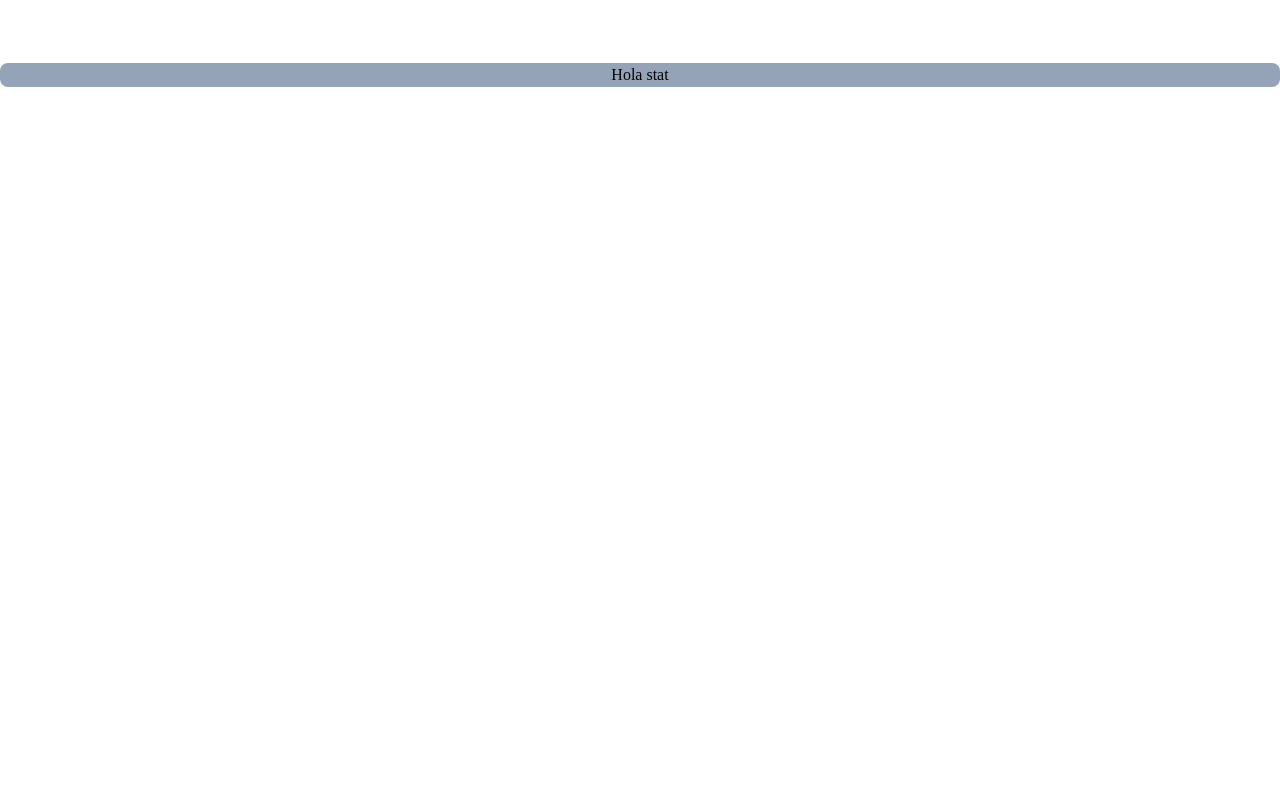
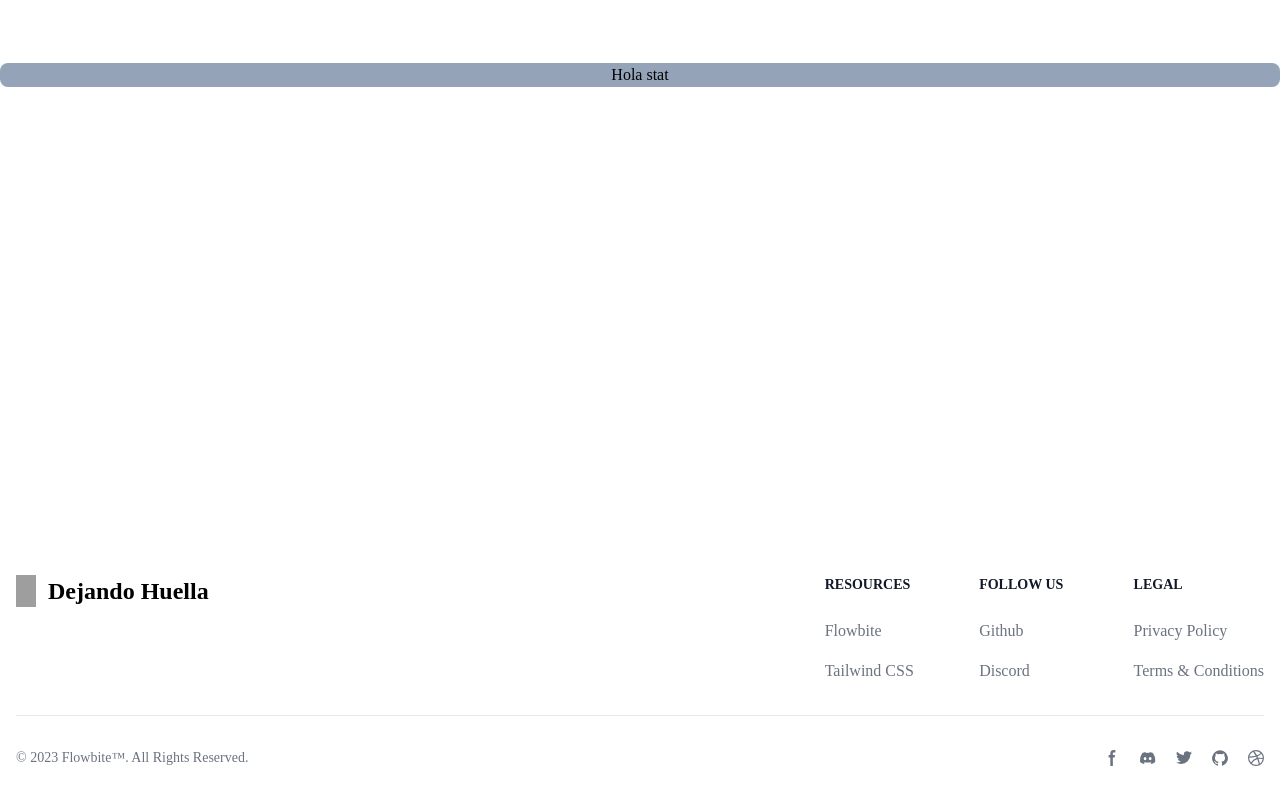
Before and after one commit to Tongother/dejando-huella, a Next.js app: page / in a window 1280 px wide. Shown: the part 1577-2377 px from the top of the page. Before the commit the page ends 2120 px from the top, so only its background shows below. Built offline with nearby package versions, Linux system fonts and the light colour scheme; grey boxes are pictures that could not be loaded; a web font is replaced by a local one.

Commit message:
Some changes CEAH

```diff
--- /dev/null
+++ b/src/app/components/footer/Footer.tsx
@@ -0,0 +1,194 @@
+import React from "react";
+import Link from "next/link";
+import Image from "next/image";
+
+const Footer = () => {
+  return (
+    <>
+      <footer className="bg-white dark:bg-gray-900">
+        <div className="mx-auto w-full max-w-screen-xl p-4 py-6 lg:py-8">
+          <div className="md:flex md:justify-between">
+            <div className="mb-6 md:mb-0">
+              <a href="https://flowbite.com/" className="flex items-center">
+                <Image src="/public/logo_sin_fondo.png" className="h-8 me-3" alt="FlowBite Logo" width={20} height={20}/>
+                <span className="self-center text-2xl font-semibold whitespace-nowrap dark:text-white">
+                  Dejando Huella
+                </span>
+              </a>
+            </div>
+            <div className="grid grid-cols-2 gap-8 sm:gap-6 sm:grid-cols-3">
+            <div>
+                <h2 className="mb-6 text-sm font-semibold text-gray-900 uppercase dark:text-white">
+                  Resources
+                </h2>
+                <ul className="text-gray-500 dark:text-gray-400 font-medium">
+                  <li className="mb-4">
+                    <Link
+                      href="https://flowbite.com/"
+                      className="hover:underline"
+                    >
+                      Flowbite
+                    </Link>
+                  </li>
+                  <li>
+                    <Link
+                      href="https://tailwindcss.com/"
+                      className="hover:underline"
+                    >
+                      Tailwind CSS
+                    </Link>
+                  </li>
+                </ul>
+              </div>
+              <div>
+                <h2 className="mb-6 text-sm font-semibold text-gray-900 uppercase dark:text-white">
+                  Follow us
+                </h2>
+                <ul className="text-gray-500 dark:text-gray-400 font-medium">
+                  <li className="mb-4">
+                    <a
+                      href="https://github.com/themesberg/flowbite"
+                      className="hover:underline "
+                    >
+                      Github
+                    </a>
+                  </li>
+                  <li>
+                    <a
+                      href="https://discord.gg/4eeurUVvTy"
+                      className="hover:underline"
+                    >
+                      Discord
+                    </a>
+                  </li>
+                </ul>
+              </div>
+              <div>
+                <h2 className="mb-6 text-sm font-semibold text-gray-900 uppercase dark:text-white">
+                  Legal
+                </h2>
+                <ul className="text-gray-500 dark:text-gray-400 font-medium">
+                  <li className="mb-4">
+                    <a href="#" className="hover:underline">
+                      Privacy Policy
+                    </a>
+                  </li>
+                  <li>
+                    <Link href="#" className="hover:underline">
+                      Terms &amp; Conditions
+                    </Link>
+                  </li>
+                </ul>
+              </div>
+            </div>
+          </div>
+          <hr className="my-6 border-gray-200 sm:mx-auto dark:border-gray-700 lg:my-8" />
+          <div className="sm:flex sm:items-center sm:justify-between">
+            <span className="text-sm text-gray-500 sm:text-center dark:text-gray-400">
+              © 2023{" "}
+              <a href="https://flowbite.com/" className="hover:underline">
+                Flowbite™
+              </a>
+              . All Rights Reserved.
+            </span>
+            <div className="flex mt-4 sm:justify-center sm:mt-0">
+              <Link
+                href="#"
+                className="text-gray-500 hover:text-gray-900 dark:hover:text-white"
+              >
+                <svg
+                  className="w-4 h-4"
+                  aria-hidden="true"
+                  xmlns="http://www.w3.org/2000/svg"
+                  fill="currentColor"
+                  viewBox="0 0 8 19"
+                >
+                  <path
+                    fill-rule="evenodd"
+                    d="M6.135 3H8V0H6.135a4.147 4.147 0 0 0-4.142 4.142V6H0v3h2v9.938h3V9h2.021l.592-3H5V3.591A.6.6 0 0 1 5.592 3h.543Z"
+                    clip-rule="evenodd"
+                  />
+                </svg>
+                <span className="sr-only">Facebook page</span>
+              </Link>
+              <a
+                href="#"
+                className="text-gray-500 hover:text-gray-900 dark:hover:text-white ms-5"
+              >
+                <svg
+                  className="w-4 h-4"
+                  aria-hidden="true"
+                  xmlns="http://www.w3.org/2000/svg"
+                  fill="currentColor"
+                  viewBox="0 0 21 16"
+                >
+                  <path d="M16.942 1.556a16.3 16.3 0 0 0-4.126-1.3 12.04 12.04 0 0 0-.529 1.1 15.175 15.175 0 0 0-4.573 0 11.585 11.585 0 0 0-.535-1.1 16.274 16.274 0 0 0-4.129 1.3A17.392 17.392 0 0 0 .182 13.218a15.785 15.785 0 0 0 4.963 2.521c.41-.564.773-1.16 1.084-1.785a10.63 10.63 0 0 1-1.706-.83c.143-.106.283-.217.418-.33a11.664 11.664 0 0 0 10.118 0c.137.113.277.224.418.33-.544.328-1.116.606-1.71.832a12.52 12.52 0 0 0 1.084 1.785 16.46 16.46 0 0 0 5.064-2.595 17.286 17.286 0 0 0-2.973-11.59ZM6.678 10.813a1.941 1.941 0 0 1-1.8-2.045 1.93 1.93 0 0 1 1.8-2.047 1.919 1.919 0 0 1 1.8 2.047 1.93 1.93 0 0 1-1.8 2.045Zm6.644 0a1.94 1.94 0 0 1-1.8-2.045 1.93 1.93 0 0 1 1.8-2.047 1.918 1.918 0 0 1 1.8 2.047 1.93 1.93 0 0 1-1.8 2.045Z" />
+                </svg>
+                <span className="sr-only">Discord community</span>
+              </a>
+              <Link
+                href="#"
+                className="text-gray-500 hover:text-gray-900 dark:hover:text-white ms-5"
+              >
+                <svg
+                  className="w-4 h-4"
+                  aria-hidden="true"
+                  xmlns="http://www.w3.org/2000/svg"
+                  fill="currentColor"
+                  viewBox="0 0 20 17"
+                >
+                  <path
+                    fill-rule="evenodd"
+                    d="M20 1.892a8.178 8.178 0 0 1-2.355.635 4.074 4.074 0 0 0 1.8-2.235 8.344 8.344 0 0 1-2.605.98A4.13 4.13 0 0 0 13.85 0a4.068 4.068 0 0 0-4.1 4.038 4 4 0 0 0 .105.919A11.705 11.705 0 0 1 1.4.734a4.006 4.006 0 0 0 1.268 5.392 4.165 4.165 0 0 1-1.859-.5v.05A4.057 4.057 0 0 0 4.1 9.635a4.19 4.19 0 0 1-1.856.07 4.108 4.108 0 0 0 3.831 2.807A8.36 8.36 0 0 1 0 14.184 11.732 11.732 0 0 0 6.291 16 11.502 11.502 0 0 0 17.964 4.5c0-.177 0-.35-.012-.523A8.143 8.143 0 0 0 20 1.892Z"
+                    clip-rule="evenodd"
+                  />
+                </svg>
+                <span className="sr-only">Twitter page</span>
+              </Link>
+              <a
+                href="#"
+                className="text-gray-500 hover:text-gray-900 dark:hover:text-white ms-5"
+              >
+                <svg
+                  className="w-4 h-4"
+                  aria-hidden="true"
+                  xmlns="http://www.w3.org/2000/svg"
+                  fill="currentColor"
+                  viewBox="0 0 20 20"
+                >
+                  <path
+                    fill-rule="evenodd"
+                    d="M10 .333A9.911 9.911 0 0 0 6.866 19.65c.5.092.678-.215.678-.477 0-.237-.01-1.017-.014-1.845-2.757.6-3.338-1.169-3.338-1.169a2.627 2.627 0 0 0-1.1-1.451c-.9-.615.07-.6.07-.6a2.084 2.084 0 0 1 1.518 1.021 2.11 2.11 0 0 0 2.884.823c.044-.503.268-.973.63-1.325-2.2-.25-4.516-1.1-4.516-4.9A3.832 3.832 0 0 1 4.7 7.068a3.56 3.56 0 0 1 .095-2.623s.832-.266 2.726 1.016a9.409 9.409 0 0 1 4.962 0c1.89-1.282 2.717-1.016 2.717-1.016.366.83.402 1.768.1 2.623a3.827 3.827 0 0 1 1.02 2.659c0 3.807-2.319 4.644-4.525 4.889a2.366 2.366 0 0 1 .673 1.834c0 1.326-.012 2.394-.012 2.72 0 .263.18.572.681.475A9.911 9.911 0 0 0 10 .333Z"
+                    clip-rule="evenodd"
+                  />
+                </svg>
+                <span className="sr-only">GitHub account</span>
+              </a>
+              <a
+                href="#"
+                className="text-gray-500 hover:text-gray-900 dark:hover:text-white ms-5"
+              >
+                <svg
+                  className="w-4 h-4"
+                  aria-hidden="true"
+                  xmlns="http://www.w3.org/2000/svg"
+                  fill="currentColor"
+                  viewBox="0 0 20 20"
+                >
+                  <path
+                    fill-rule="evenodd"
+                    d="M10 0a10 10 0 1 0 10 10A10.009 10.009 0 0 0 10 0Zm6.613 4.614a8.523 8.523 0 0 1 1.93 5.32 20.094 20.094 0 0 0-5.949-.274c-.059-.149-.122-.292-.184-.441a23.879 23.879 0 0 0-.566-1.239 11.41 11.41 0 0 0 4.769-3.366ZM8 1.707a8.821 8.821 0 0 1 2-.238 8.5 8.5 0 0 1 5.664 2.152 9.608 9.608 0 0 1-4.476 3.087A45.758 45.758 0 0 0 8 1.707ZM1.642 8.262a8.57 8.57 0 0 1 4.73-5.981A53.998 53.998 0 0 1 9.54 7.222a32.078 32.078 0 0 1-7.9 1.04h.002Zm2.01 7.46a8.51 8.51 0 0 1-2.2-5.707v-.262a31.64 31.64 0 0 0 8.777-1.219c.243.477.477.964.692 1.449-.114.032-.227.067-.336.1a13.569 13.569 0 0 0-6.942 5.636l.009.003ZM10 18.556a8.508 8.508 0 0 1-5.243-1.8 11.717 11.717 0 0 1 6.7-5.332.509.509 0 0 1 .055-.02 35.65 35.65 0 0 1 1.819 6.476 8.476 8.476 0 0 1-3.331.676Zm4.772-1.462A37.232 37.232 0 0 0 13.113 11a12.513 12.513 0 0 1 5.321.364 8.56 8.56 0 0 1-3.66 5.73h-.002Z"
+                    clip-rule="evenodd"
+                  />
+                </svg>
+                <span className="sr-only">Dribbble account</span>
+              </a>
+            </div>
+          </div>
+        </div>
+      </footer>
+    </>
+  );
+};
+
+export default Footer;
--- a/src/app/page.tsx
+++ b/src/app/page.tsx
@@ -1,7 +1,8 @@
-
 import Info from "./components/info/info";
 import Banner from "./components/banner/Banner";
 import Stats from "./components/stats";
+import Footer from "./components/footer/Footer";
+
 export default function Home() {
   return (
     <>
@@ -9,6 +10,8 @@
       <Banner>
       </Banner>
       <Stats/>
+      <Footer>
+      </Footer>
     </>
   );
 }
```
